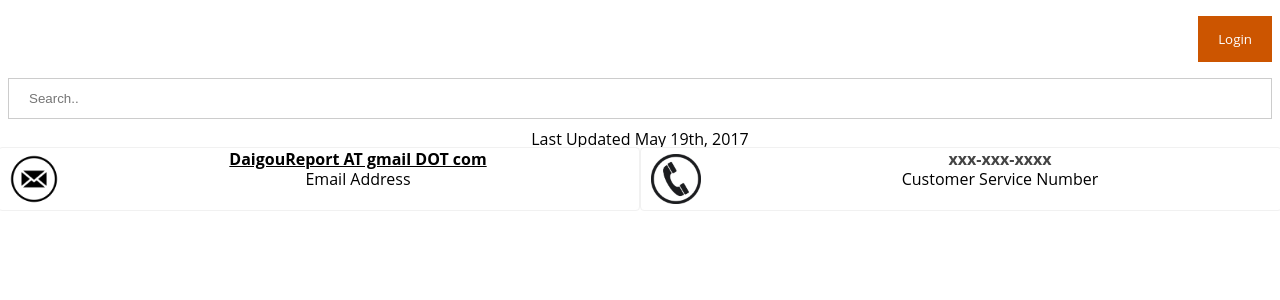
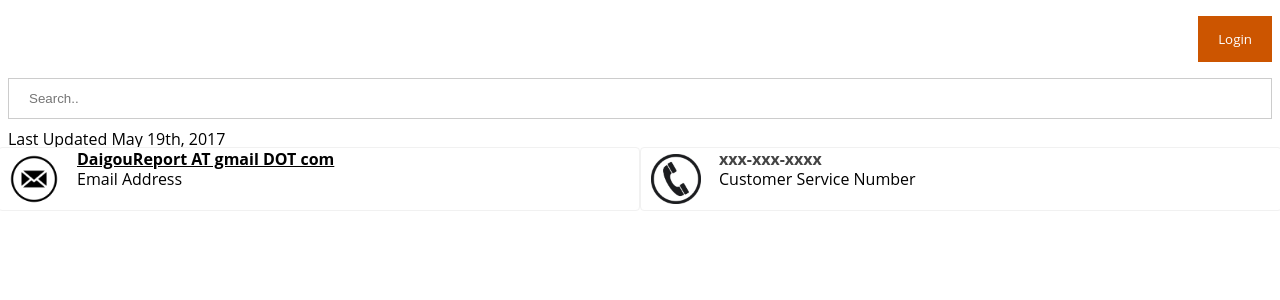
Before and after one commit to agudeveloper/daigoureport.github.io, a PHP site: page / in a window 1280 px wide. Shown: the top 300 px of the page. Run offline with PHP 8.4, Linux system fonts and the light colour scheme.

Commit message:
Update main.css

```diff
--- a/styles/main.css
+++ b/styles/main.css
@@ -12,10 +12,6 @@ p, ul, blockquote, pre, td, th, label {margin: 0; font-size: 1em; line-height: 1
 
 p.ns{font-size: 1em; margin: 0.5em 0em 0em 0em;} /* p.ns{font-size: 0.875em; margin: 0em 0em 0em 5em;} 16px / 24px */
 small, p.small {margin: 0; font-size: 0.875em; line-height: 1.7142857142857142857142857142857em; margin-bottom: 1.7142857142857142857142857142857em} /* 14px / 24px */
-
-div{
-    text-align:center;
-}
 
 .item-box{
   margin-top:20px;
```
